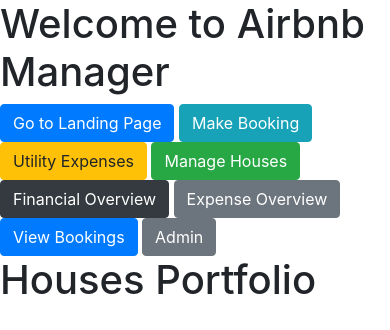
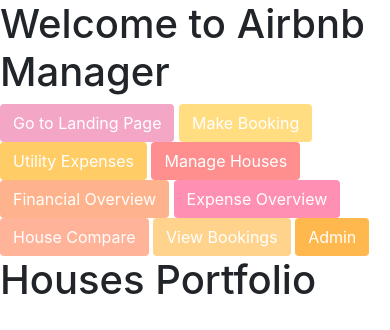
Before and after one commit to neagoecarina/airbnb, a Django app: page /houses/ in a window 390 px wide. Shown: the top 330 px of the page. Run offline with Django 5.2, Linux system fonts and the light colour scheme; data comes from the database, SQL or seed files in the repository; some libraries are stand-ins or nearby versions.

Commit message:
house comp v1

```diff
--- a/airbnb_manager/urls.py
+++ b/airbnb_manager/urls.py
@@ -53,6 +53,8 @@ urlpatterns = [
 
     # Expense Overview Page (new path)
     path('houses/expense-overview/', views.expense_overview, name='expense_overview'),  # New route for expense overview
+    #House Compare
+    path('houses/house-compare/', views.house_compare, name='house_compare'),
 
     path('export/csv/', views.export_to_csv, name='export_to_csv'),
     path('export/excel/', views.export_to_excel, name='export_to_excel'),
--- a/houses/templates/master.html
+++ b/houses/templates/master.html
@@ -17,15 +17,18 @@
   <header>
     <h1>Welcome to Airbnb Manager</h1>
     <nav>
-      <a href="{% url 'home' %}" class="btn btn-primary">Go to Landing Page</a>
-      <a href="/houses/" class="btn btn-info">Make Booking</a>
-      <a href="/utility-expenses/" class="btn btn-warning">Utility Expenses</a>
-      <a href="{% url 'manage_houses' %}" class="btn btn-success">Manage Houses</a>
-      <a href="{% url 'financial_overview' %}" class="btn btn-dark">Financial Overview</a>
-      <a href="{% url 'expense_overview' %}" class="btn btn-secondary">Expense Overview</a> <!-- New button for Expense Overview -->
-      <a href="{% url 'booking_list' %}" class="btn btn-primary">View Bookings</a>
-      <a href="/admin/" class="btn btn-secondary">Admin</a>
+      <a href="{% url 'home' %}" class="btn" style="background-color: #F4A6C6; color: #fff;">Go to Landing Page</a>
+      <a href="/houses/" class="btn" style="background-color: #FFDD80; color: #fff;">Make Booking</a>
+      <a href="/utility-expenses/" class="btn" style="background-color: #FFCC66; color: #fff;">Utility Expenses</a>
+      <a href="{% url 'manage_houses' %}" class="btn" style="background-color: #FF8F8F; color: #fff;">Manage Houses</a>
+      <a href="{% url 'financial_overview' %}" class="btn" style="background-color: #FFB38C; color: #fff;">Financial Overview</a>
+      <a href="{% url 'expense_overview' %}" class="btn" style="background-color: #FF8FB3; color: #fff;">Expense Overview</a>
+      <a href="{% url 'house_compare' %}" class="btn" style="background-color: #FFB399; color: #fff;">House Compare</a>
+      <a href="{% url 'booking_list' %}" class="btn" style="background-color: #FFD38C; color: #fff;">View Bookings</a>
+      <a href="/admin/" class="btn" style="background-color: #FFB84D; color: #fff;">Admin</a>
     </nav>
+
+
   </header>
 
   <!-- Main Content Area -->
--- a/houses/urls.py
+++ b/houses/urls.py
@@ -24,6 +24,9 @@ urlpatterns = [
 
     path('houses/expense-overview/', views.expense_overview, name='expense_overview'),
 
+    #House Compare
+    path('houses/house-compare/', views.house_compare, name='house_compare'),
+
     path('bookings/', views.booking_list, name='booking_list'),
     path('generate_invoice/<int:booking_id>/', views.generate_invoice, name='generate_invoice'),
 
--- a/houses/views.py
+++ b/houses/views.py
@@ -1261,3 +1261,82 @@ def expense_overview(request):
     }
 
     return render(request, 'houses/expense_overview.html', context)
+
+
+from datetime import datetime
+from django.shortcuts import render
+from django.db.models import Sum
+from decimal import Decimal
+import calendar
+from .models import House, Booking, MonthlyExpense
+
+def calculate_profit(house_id=None, month=None, year=None):
+    filters = {}
+
+    if house_id:
+        filters["house_id"] = house_id
+    if year:
+        filters["start_date__year"] = year
+    if month and month != 0:  # Skip filtering by month if "All Time" (0) is selected
+        filters["start_date__month"] = month
+
+    # Get total earnings by summing all bookings per house and month/year
+    total_earnings = Booking.objects.filter(**filters).aggregate(total=Sum('booking_earnings'))['total'] or Decimal('0.00')
+
+    # Get total expenses for the same house and month/year
+    expense_filters = {"house_id": house_id, "date__year": year}
+    if month and month != 0:
+        expense_filters["date__month"] = month
+
+    total_expenses = MonthlyExpense.objects.filter(**expense_filters) \
+        .aggregate(total=Sum('total_expense'))['total'] or Decimal('0.00')
+
+    # Calculate profit
+    profit = total_earnings - total_expenses
+
+    return {
+        "total_earnings": total_earnings,
+        "total_expenses": total_expenses,
+        "profit": profit
+    }
+
+def house_compare(request):
+    current_date = datetime.now()
+    current_month = current_date.month
+    current_year = current_date.year
+
+    house_id = request.GET.get('house')
+    house_id = int(house_id) if house_id and house_id.isdigit() else None
+
+    selected_month = int(request.GET.get('month', current_month))
+    selected_year = int(request.GET.get('year', current_year))
+
+    houses = House.objects.all()
+
+    months = [{'value': i, 'name': calendar.month_name[i]} for i in range(1, 13)]
+    months.insert(0, {'value': 0, 'name': 'All Time'})  # Added "All Time" option
+
+    years = [current_year + i for i in range(6)]
+
+    # Calculate profit for each house
+    house_profit_data = []
+    for house in houses:
+        profit_data = calculate_profit(house_id=house.id, month=selected_month, year=selected_year)
+        house_profit_data.append({
+            "house": house,
+            "total_earnings": profit_data["total_earnings"],
+            "total_expenses": profit_data["total_expenses"],
+            "profit": profit_data["profit"]
+        })
+
+    context = {
+        'houses': houses,
+        'house_id': house_id,
+        'months': months,
+        'selected_month': selected_month,
+        'years': years,
+        'selected_year': selected_year,
+        'house_profit_data': house_profit_data,  # Now defined!
+    }
+
+    return render(request, 'houses/house_compare.html', context)
```
Also changed, not shown: houses/templates/houses/house_compare.html (added, +139 -0 lines), houses/templates/houses/house_earnings.html (deleted, +0 -32 lines).
